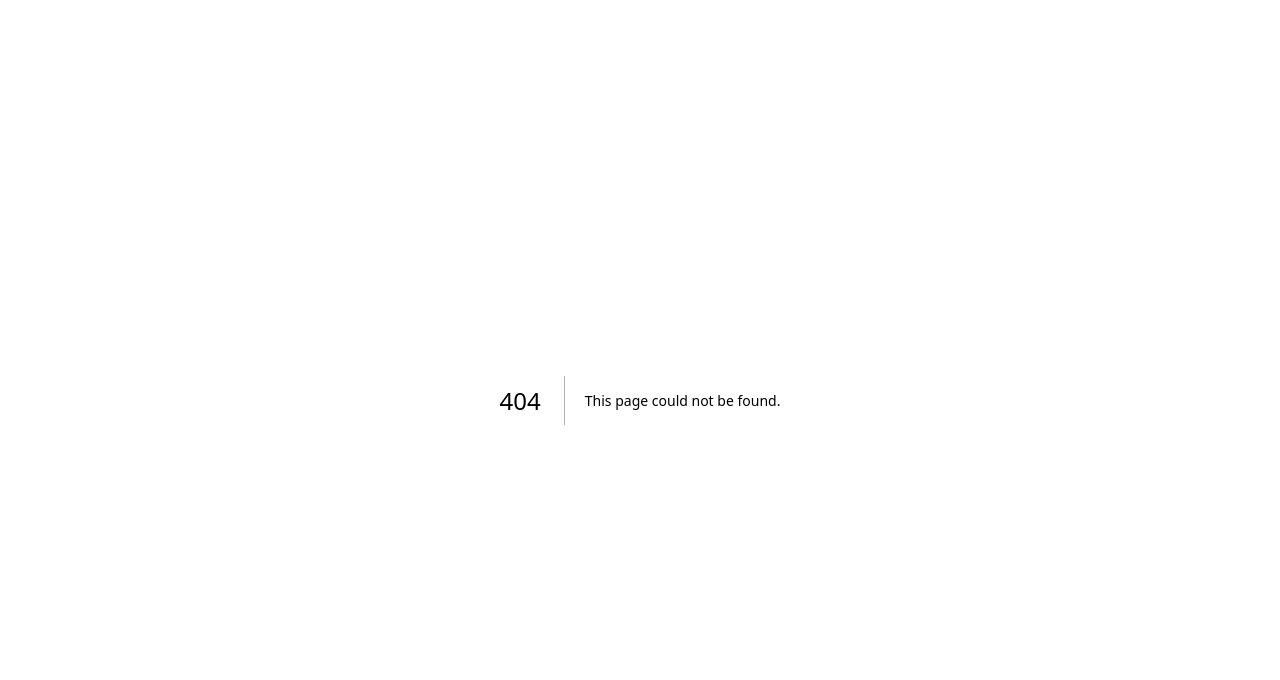
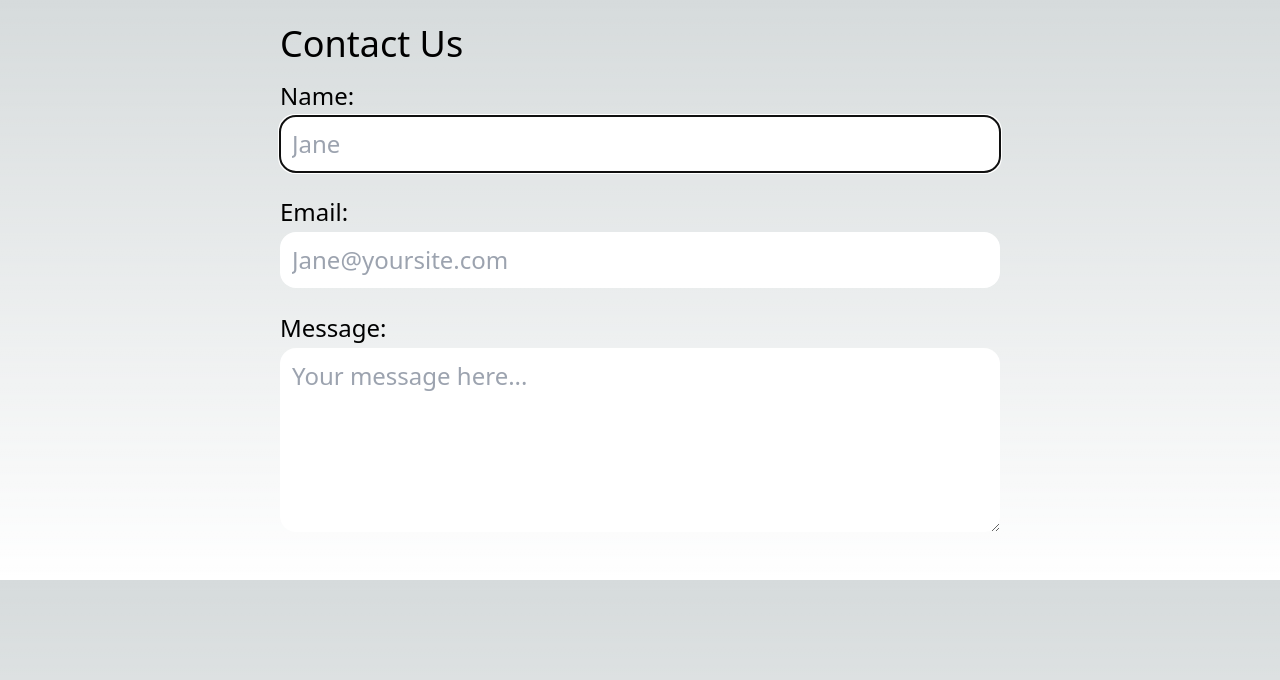
Before and after one commit to waherof29502/jin_next13-file-structure, a Next.js app: page /feedback in a window 1280 px wide. Before the commit this address had no page. Shown: the top 680 px of the page. Built offline with nearby package versions, Linux system fonts and the light colour scheme.

Commit message:
feat(api router): add router example

```diff
--- /dev/null
+++ b/src/app/api/feedback/route.ts
@@ -0,0 +1,15 @@
+import { NextResponse } from 'next/server';
+
+type Feedback = {
+  name?: string;
+  email?: string;
+  message?: string;
+};
+
+export async function POST(request: Request) {
+  const data: Feedback = await request.json();
+  console.log('data', data);
+
+  const { name, email, message } = data;
+  return NextResponse.json({ name, email, message });
+}
--- /dev/null
+++ b/src/app/feedback/page.tsx
@@ -0,0 +1,109 @@
+'use client';
+
+import { useRouter } from 'next/navigation';
+import { ChangeEvent, FormEvent, useState } from 'react';
+
+const initState = {
+  name: '',
+  email: '',
+  message: ''
+};
+
+export default function Feedback() {
+  const [data, setData] = useState(initState);
+  const router = useRouter();
+
+  const handleSubmit = async (e: FormEvent<HTMLFormElement>) => {
+    e.preventDefault();
+    console.log(JSON.stringify(data));
+    const { name, email, message } = data;
+
+    // Send data to API route
+    const res = await fetch('http://localhost:3000/api/feedback', {
+      method: 'POST',
+      headers: {
+        'Content-Type': 'application/json'
+      },
+      body: JSON.stringify({
+        name,
+        email,
+        message
+      })
+    });
+
+    const result = await res.json();
+    console.log(result);
+
+    // Navigate to thank you
+    router.push(`/thank-you/`);
+  };
+
+  const handleChange = (e: ChangeEvent<HTMLInputElement | HTMLTextAreaElement>) => {
+    const name = e.target.name;
+
+    setData((prevData) => ({
+      ...prevData,
+      [name]: e.target.value
+    }));
+  };
+
+  const canSave = [...Object.values(data)].every(Boolean);
+
+  const content = (
+    <form onSubmit={handleSubmit} className="flex flex-col mx-auto max-w-3xl p-6">
+      <h1 className="text-4xl mb-4">Contact Us</h1>
+
+      <label className="text-2xl mb-1" htmlFor="name">
+        Name:
+      </label>
+      <input
+        className="p-3 mb-6 text-2xl rounded-2xl text-black"
+        type="text"
+        id="name"
+        name="name"
+        placeholder="Jane"
+        pattern="([A-Z])[\w+.]{1,}"
+        value={data.name}
+        onChange={handleChange}
+        autoFocus
+      />
+
+      <label className="text-2xl mb-1" htmlFor="email">
+        Email:
+      </label>
+      <input
+        className="p-3 mb-6 text-2xl rounded-2xl text-black"
+        type="email"
+        id="email"
+        name="email"
+        placeholder="Jane@yoursite.com"
+        pattern="^[a-zA-Z0-9._%+-]+@[a-zA-Z0-9.-]+\.[a-zA-Z]{2,}$"
+        value={data.email}
+        onChange={handleChange}
+      />
+
+      <label className="text-2xl mb-1" htmlFor="message">
+        Message:
+      </label>
+      <textarea
+        className="p-3 mb-6 text-2xl rounded-2xl text-black"
+        id="message"
+        name="message"
+        placeholder="Your message here..."
+        rows={5}
+        cols={33}
+        value={data.message}
+        onChange={handleChange}
+      />
+
+      <button
+        className="p-3 mb-6 text-2xl rounded-2xl text-black border-solid border-white border-2 max-w-xs bg-slate-400 hover:cursor-pointer hover:bg-slate-300 disabled:hidden"
+        disabled={!canSave}
+      >
+        Submit
+      </button>
+    </form>
+  );
+
+  return content;
+}
--- /dev/null
+++ b/src/app/thank-you/page.tsx
@@ -0,0 +1,7 @@
+export default function ThankYou() {
+  return (
+    <main>
+      <h1 className="text-3xl grid place-content-center min-h-screen">Thank you for your feedback!</h1>
+    </main>
+  );
+}
```
